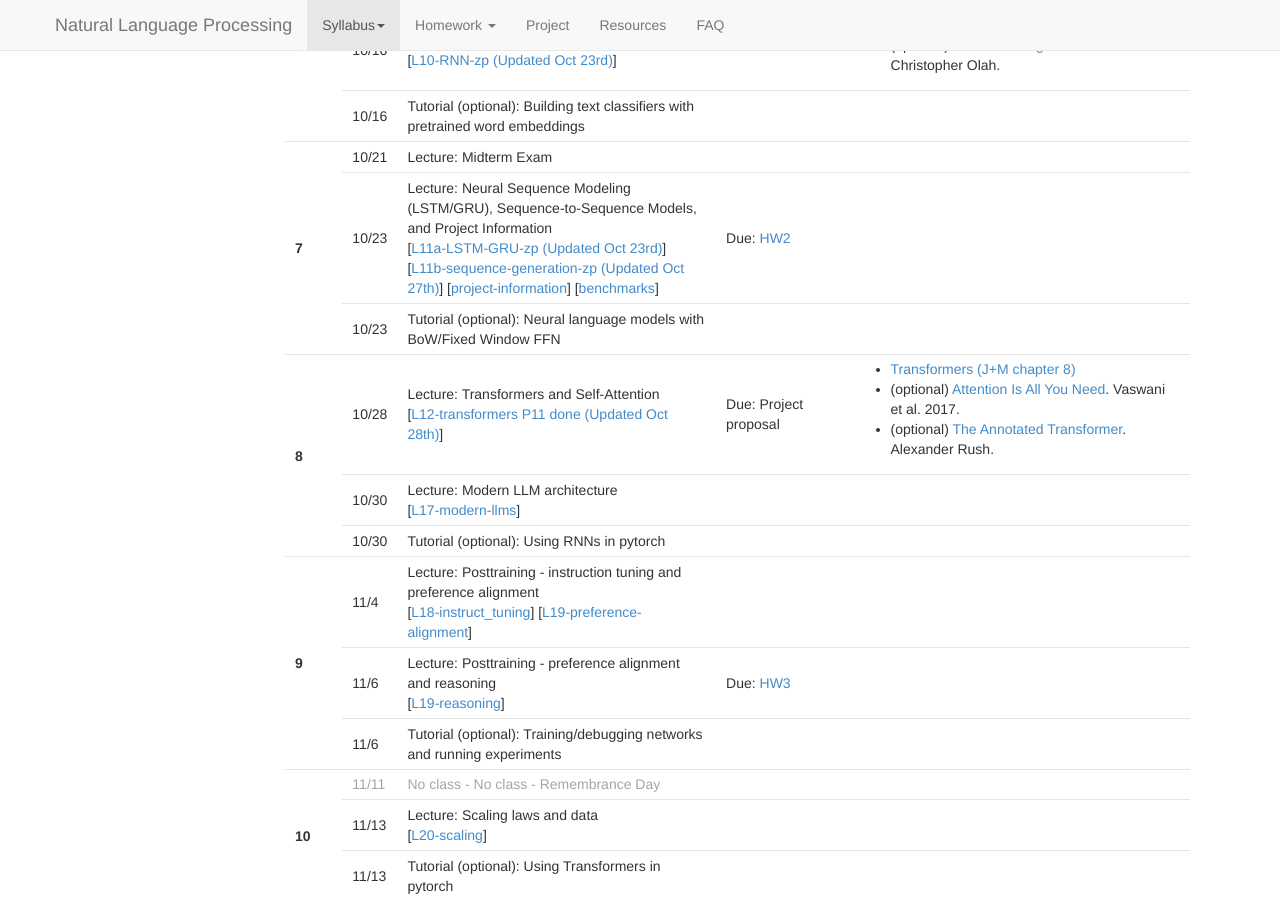
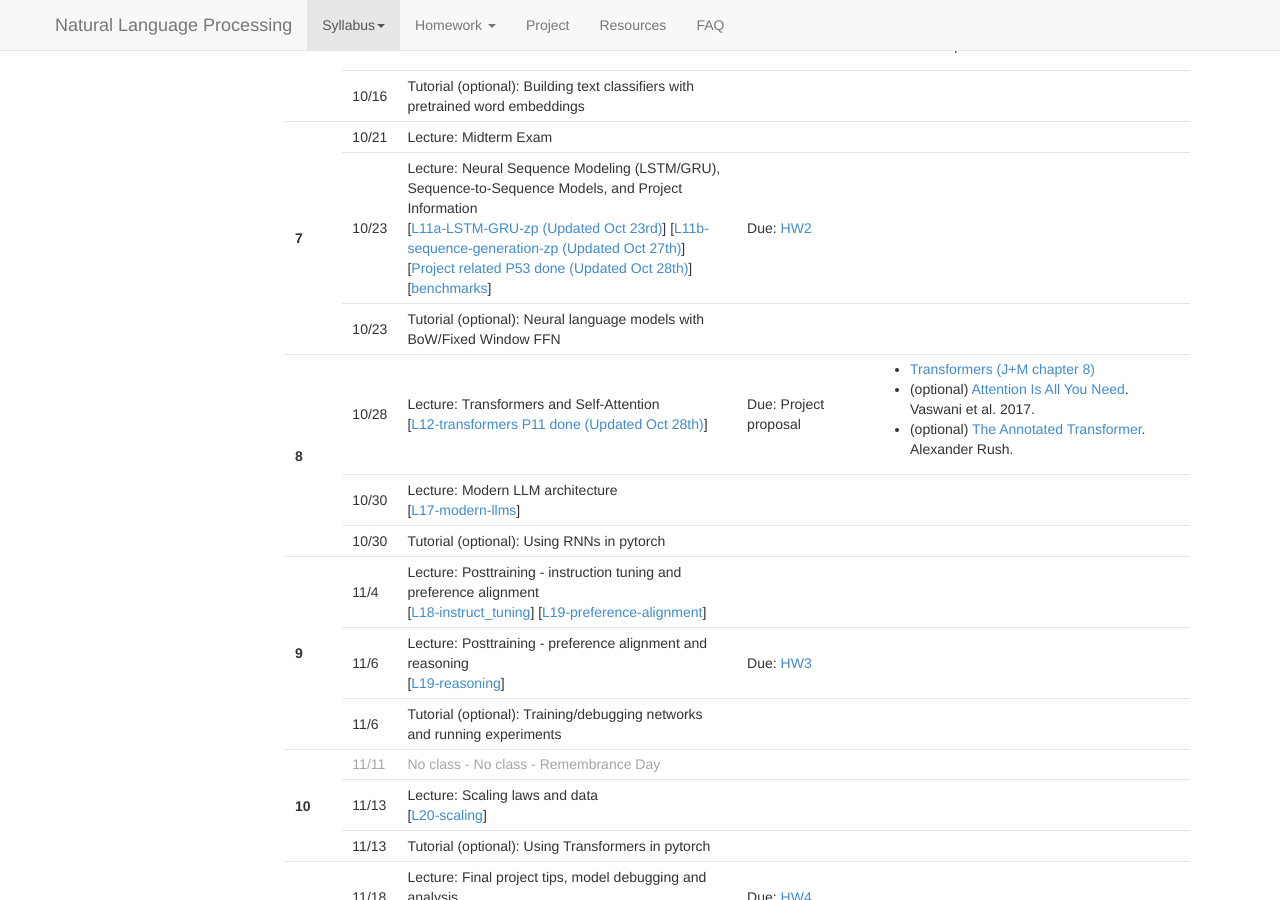
Before and after one commit to zhiyunrichardpeng/nlp-class, a Jekyll site: the page built from schedule.md, in a window 1280 px wide and 900 px high, scrolled down 1603 px. Built offline with Jekyll 4.4.1, drawn with Linux system fonts in a browser that asks for light colours; nearby versions of some CDN libraries.

Commit message:
Update 10/23 lecture: replace project-information with Project related P53 done.pptx

```diff
--- a/_data/schedule.yaml
+++ b/_data/schedule.yaml
@@ -126,8 +126,8 @@
         url: "assets/lecture-slides/L11a-LSTM-GRU-zp.pptx"
       - name: "L11b-sequence-generation-zp (Updated Oct 27th)"
         url: "assets/lecture-slides/L11b-sequence-generation-zp.pptx"
-      - name: "project-information"
-        url: "assets/lecture-slides/project-information.pdf"
+      - name: "Project related P53 done (Updated Oct 28th)"
+        url: "assets/lecture-slides/Project related P53 done.pptx"
       - name: "benchmarks"
         url: "assets/slides/benchmarks.pdf"
     hwdue: "2"
```
Also changed, not shown: 1 other file.
